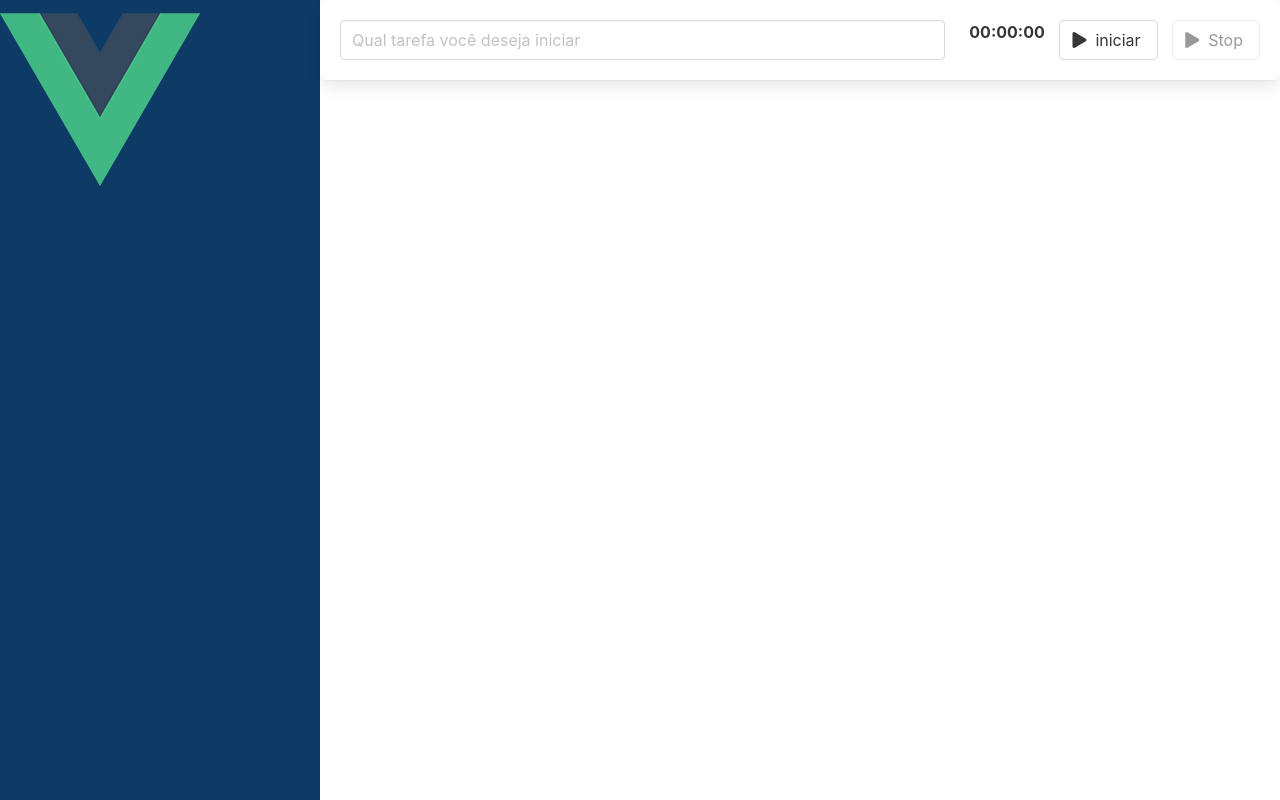
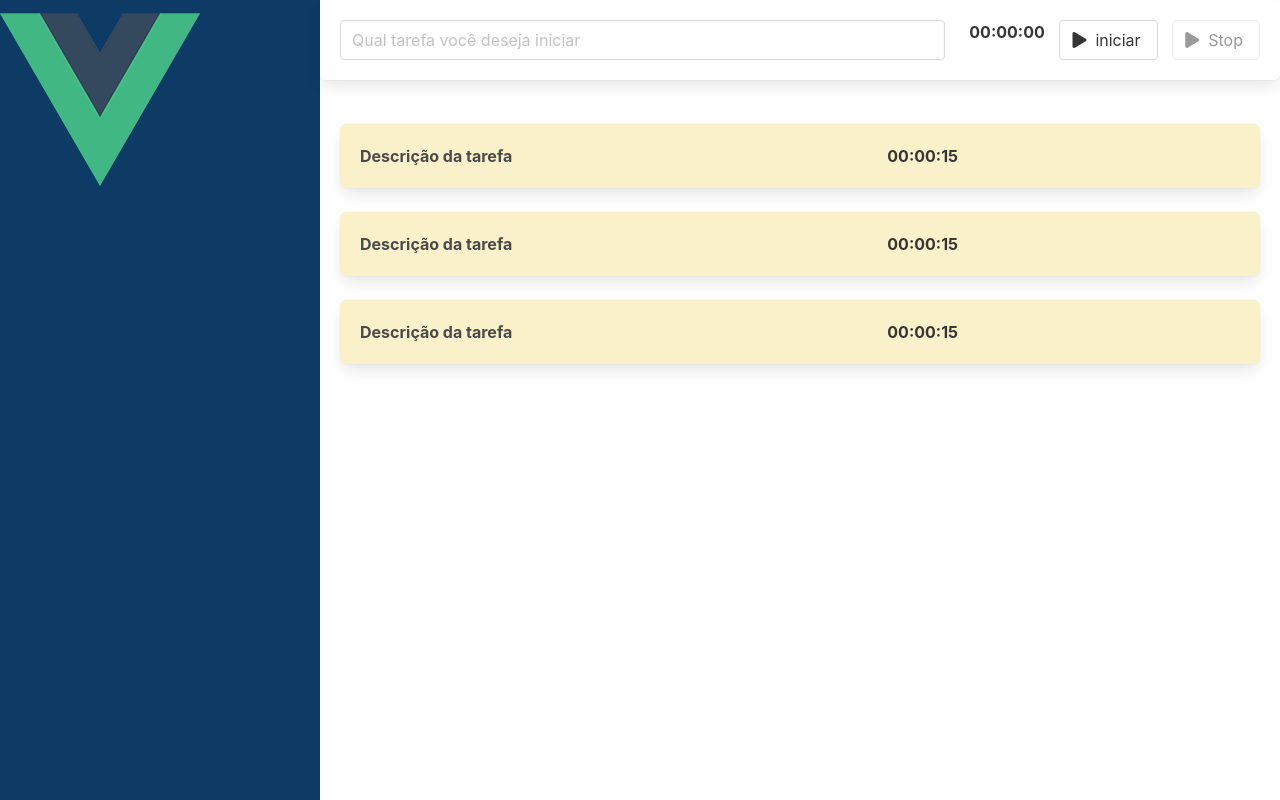
Before and after one commit to Cr-collab/alura-tracker, a Vue app: page / in a window 1280 px wide. Built offline with nearby package versions, Linux system fonts and the light colour scheme.

Commit message:
crio o componete tarefas para armazenar os dados do input e do tempo

```diff
--- a/src/App.vue
+++ b/src/App.vue
@@ -15,34 +15,39 @@
       <!--
 
             -->
-            <BarraLateral/>
-
+      <BarraLateral />
     </div>
     <!-- cada div são uma porção   -->
     <div class="column is-three-quarter">
-           <Formulario/>
+      <Formulario />
+      <div class="lista">
+        <Tarefa />
+        <Tarefa />
+        <Tarefa />
+      </div>
     </div>
   </main>
 </template>
 
 <script lang="ts">
-import { defineComponent } from 'vue';
+import { defineComponent } from 'vue'
 
 import BarraLateral from '../src/components/BarraLateral.vue'
-import Formulario from './components/Formulario.vue';
-
-
+import Formulario from './components/Formulario.vue'
+import Tarefa from './components/Tarefa.vue'
 
 export default defineComponent({
   name: 'App',
-  components:{
+  components: {
     BarraLateral,
-    Formulario
-  }
-});
-
+    Formulario,
+    Tarefa,
+  },
+})
 </script>
 
 <style scoped>
-
+.lista {
+  padding: 1.25rem;
+}
 </style>
--- /dev/null
+++ b/src/components/Tarefa.vue
@@ -0,0 +1,31 @@
+<template>
+  <div class="box has-text-weight-bold">
+    <div class="columns">
+      <div class="column is-7">
+        Descrição da tarefa
+      </div>
+      <div class="column">
+        <Cronometro tempoEmSegundos="15" />
+      </div>
+    </div>
+  </div>
+</template>
+
+<script lang="ts">
+import { defineComponent } from 'vue'
+
+import Cronometro from './Cronometro.vue'
+
+export default defineComponent({
+  name: 'Tarefa',
+  components: {
+    Cronometro,
+  },
+})
+</script>
+
+<style scoped>
+.box {
+  background: #faf0ca;
+}
+</style>
```
Lines whose indentation alone changed are shown as unchanged.
